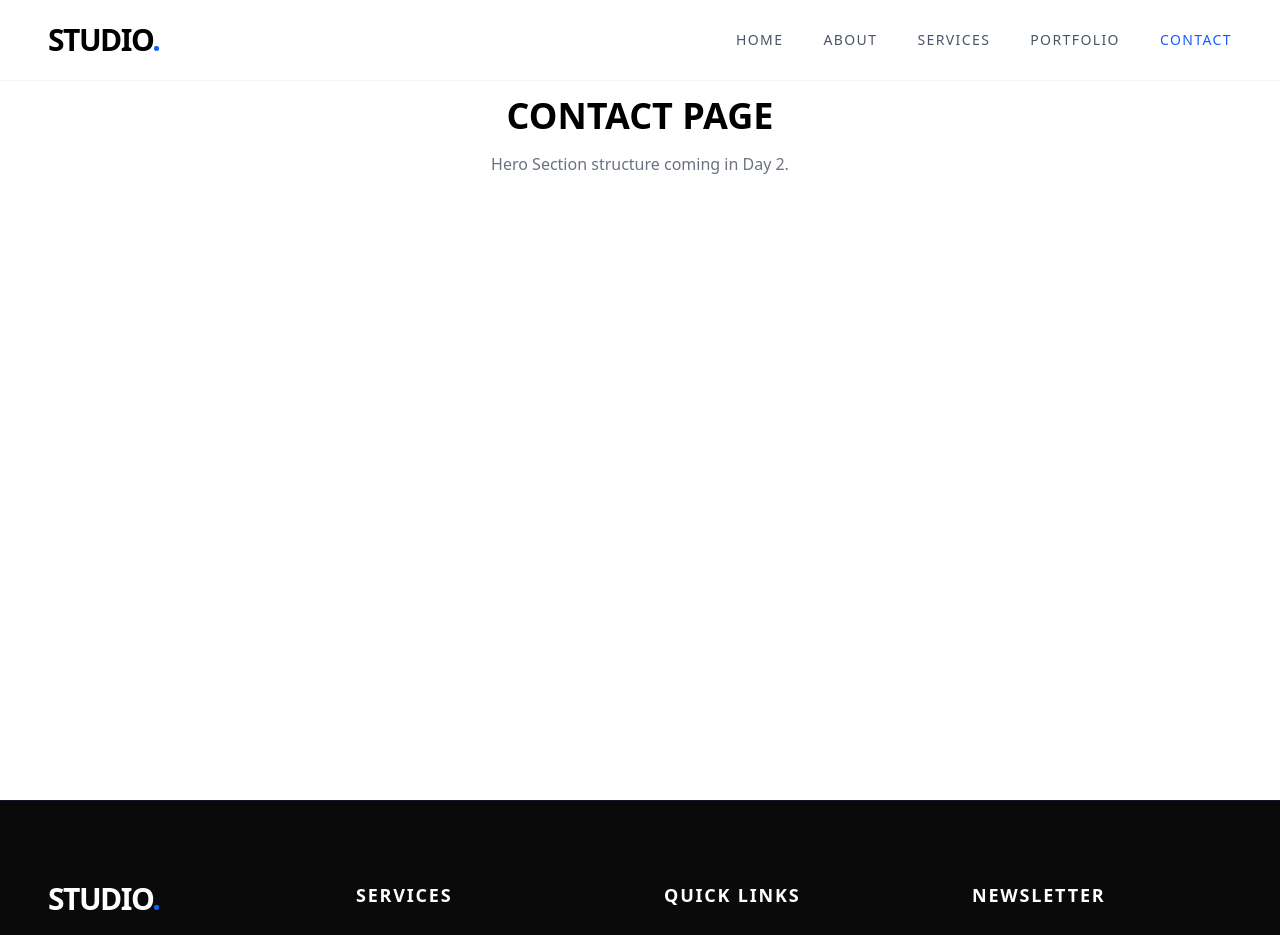
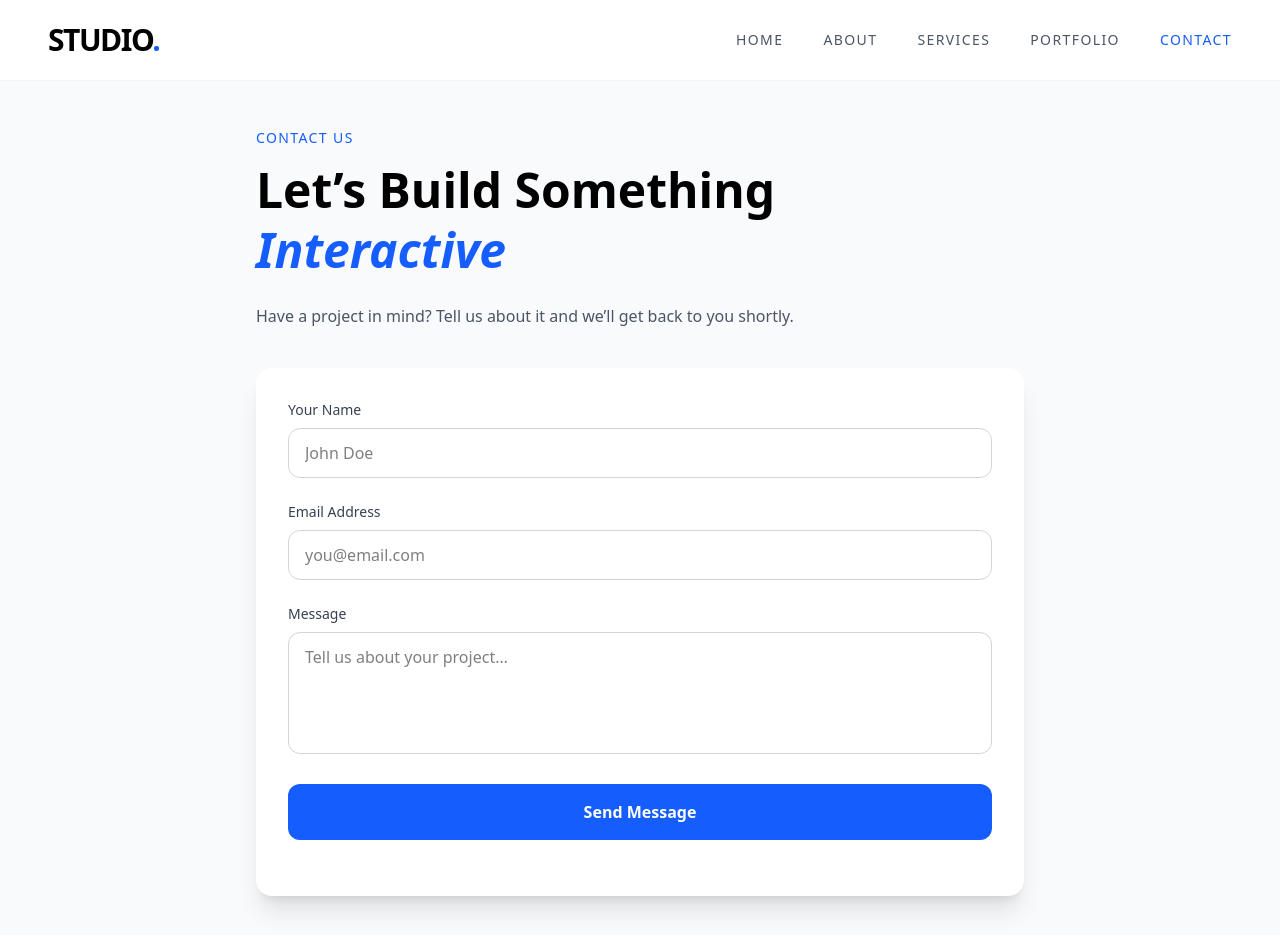
Before and after one commit to Alikhan006-tech/Web-task, a React (Vite) app: page /contact in a window 1280 px wide. Shown: the top 935 px of the page. Built offline with nearby package versions, Linux system fonts and the light colour scheme.

Commit message:
@fasi changes in Contact page
changes in Contact page added form added custom input and textarea pages and imported those

```diff
--- a/src/pages/Contact.jsx
+++ b/src/pages/Contact.jsx
@@ -1,12 +1,78 @@
-import React from 'react'
+import { useState } from "react";
+import { Input } from "./Input";
+import { Textarea } from "./Textarea";
 
-function Contact() {
+export default function Contact() {
+  const [submitted, setSubmitted] = useState(false);
+
+  const handleSubmit = (e) => {
+    e.preventDefault();
+    setSubmitted(true);
+
+    // reset after animation (optional)
+    setTimeout(() => {
+      setSubmitted(false);
+      e.target.reset();
+    }, 4000);
+  };
+
   return (
-    <div className="pt-24 pb-12 px-6 max-w-7xl mx-auto min-h-screen">
-      <h1 className="text-4xl font-black text-center">CONTACT PAGE</h1>
-      <p className="mt-4 text-gray-500 text-center">Hero Section structure coming in Day 2.</p>
-    </div>
-  )
+    <section className="px-6 sm:px-10 pt-32 pb-20 bg-slate-50">
+      <div className="max-w-3xl mx-auto">
+
+        <p className="text-blue-600 tracking-widest uppercase text-sm mb-3">
+          Contact Us
+        </p>
+
+        <h2 className="text-4xl sm:text-5xl font-extrabold leading-tight mb-6">
+          Let’s Build Something <span className="text-blue-600 italic">Interactive</span>
+        </h2>
+
+        <p className="text-gray-600 mb-10">
+          Have a project in mind? Tell us about it and we’ll get back to you shortly.
+        </p>
+
+        <form
+          onSubmit={handleSubmit}
+          className="bg-white rounded-2xl shadow-xl p-8 space-y-6 relative overflow-hidden"
+        >
+          <Input label="Your Name" type="text" placeholder="John Doe" />
+
+          <Input label="Email Address" type="email" placeholder="you@email.com" />
+
+          <Textarea label="Message" placeholder="Tell us about your project…" />
+
+          <button
+            type="submit"
+            className="
+              w-full py-4 rounded-xl font-semibold text-white
+              bg-blue-600
+              transition-all duration-300
+              hover:bg-blue-700 hover:scale-[1.03]
+              active:scale-95
+            "
+          >
+            Send Message
+          </button>
+
+          {/* Success Message */}
+          <div
+            className={`
+              absolute inset-0 flex items-center justify-center
+              bg-white transition-all duration-700
+              ${submitted ? "opacity-100 translate-y-0" : "opacity-0 translate-y-6 pointer-events-none"}
+            `}
+          >
+            <div className="text-center">
+              <div className="text-4xl mb-2">✅</div>
+              <h3 className="text-2xl font-bold mb-2">Message Sent!</h3>
+              <p className="text-gray-600">
+                We’ll get back to you very soon.
+              </p>
+            </div>
+          </div>
+        </form>
+      </div>
+    </section>
+  );
 }
-
-export default Contact
--- /dev/null
+++ b/src/pages/Input.jsx
@@ -0,0 +1,21 @@
+export function Input({ label, ...props }) {
+  return (
+    <div className="relative">
+      <label className="block mb-2 text-sm font-medium text-gray-700">
+        {label}
+      </label>
+
+      <input
+        {...props}
+        className="
+          w-full rounded-xl border border-gray-300
+          px-4 py-3
+          transition-all duration-300
+          focus:outline-none focus:border-blue-600
+          focus:ring-2 focus:ring-blue-600/20
+          focus:scale-[1.02]
+        "
+      />
+    </div>
+  );
+}
--- /dev/null
+++ b/src/pages/Textarea.jsx
@@ -0,0 +1,22 @@
+export function Textarea({ label, ...props }) {
+  return (
+    <div className="relative">
+      <label className="block mb-2 text-sm font-medium text-gray-700">
+        {label}
+      </label>
+
+      <textarea
+        rows="4"
+        {...props}
+        className="
+          w-full rounded-xl border border-gray-300
+          px-4 py-3 resize-none
+          transition-all duration-300
+          focus:outline-none focus:border-blue-600
+          focus:ring-2 focus:ring-blue-600/20
+          focus:scale-[1.02]
+        "
+      />
+    </div>
+  );
+}
```
